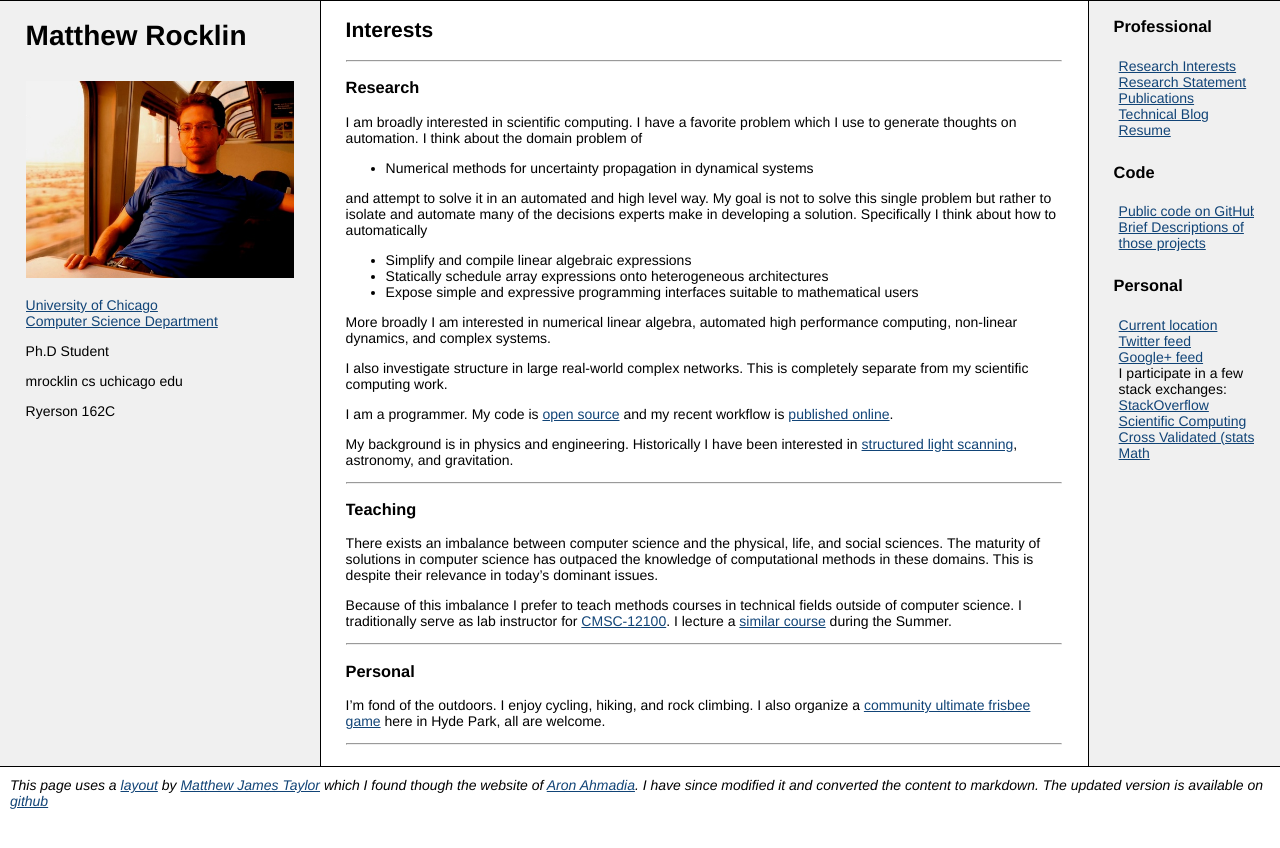
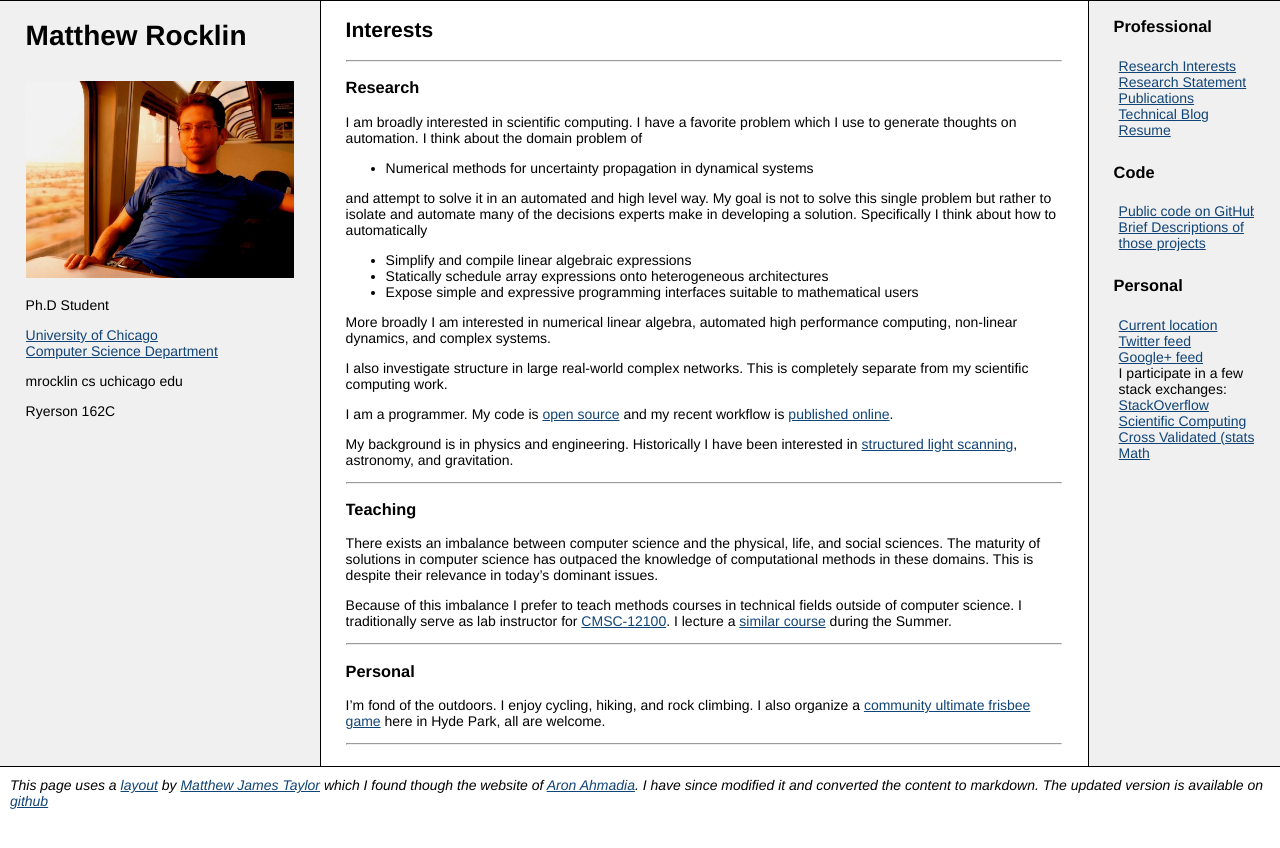
Before and after one commit to mrocklin/mrocklin.github.io, a Jekyll site: the page built from index.md, in a window 1280 px wide. Shown: the top 848 px of the page. Built offline with Jekyll 4.4.1, drawn with Linux system fonts in a browser that asks for light colours; Markdown is read by kramdown in place of the engine named in the settings.

```diff
--- a/_includes/leftbar.md
+++ b/_includes/leftbar.md
@@ -4,13 +4,11 @@ Matthew Rocklin
 
 ![Matthew Rocklin](/trainselfphoto_small.jpg)
 
+Ph.D Student
 
 [University of Chicago<br>
 Computer Science Department](http://cs.uchicago.edu/)
 
-Ph.D Student
-
-
 mrocklin cs uchicago edu
 
 Ryerson 162C
```
